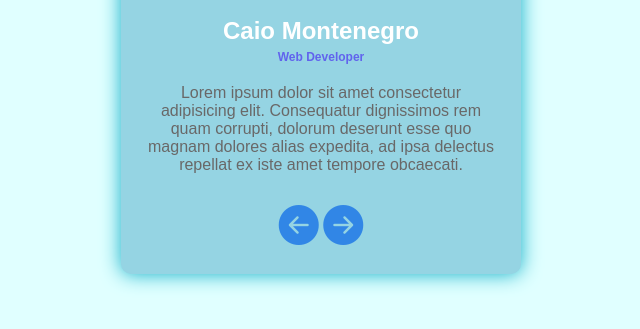
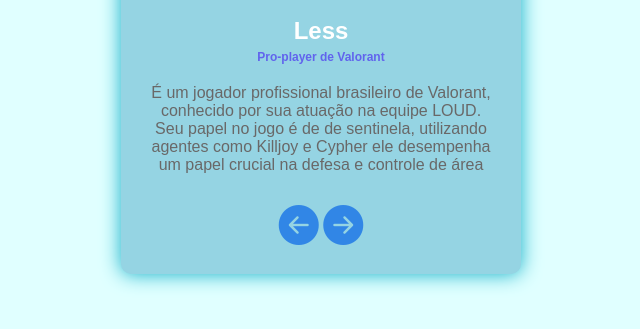
Before and after one commit to CaioMBM/card-reviews, a plain HTML site: page index.html in a window 1280 px wide. Both pictures are taken after a click on the icon 617 px from the left and 637 px from the top of the page. Shown: the part 411-740 px from the top of the page, without its empty margins (319-959 px from the left). Drawn offline with nearby package versions, Linux system fonts and the light colour scheme.

Commit message:
Criação do código Javascript

```diff
--- a/index.html
+++ b/index.html
@@ -10,6 +10,9 @@
 
     <!-- Bootstrap - Icons -->
     <link rel="stylesheet" href="https://cdn.jsdelivr.net/npm/bootstrap-icons@1.11.3/font/bootstrap-icons.min.css">
+
+    <!-- JAVASCRIPT -->
+    <script src="script.js" defer></script>
 </head>
 <body>
     <main>
--- /dev/null
+++ b/script.js
@@ -0,0 +1,82 @@
+// Local onde está armazenado os dados das pessoas
+const reviews = [
+    {
+        id: 1,
+        name: "Caio Montenegro",
+        job: "Web Developer",
+        img: "img/caio.jpg",
+        text: "Lorem ipsum dolor sit amet consectetur adipisicing elit. Consequatur dignissimos rem quam corrupti, dolorum deserunt esse quo magnam dolores alias expedita, ad ipsa delectus repellat ex iste amet tempore obcaecati.",
+    },
+    {
+        id: 2,
+        name: "Cristiano Ronaldo",
+        job: "Jogador de Futebol",
+        img: "img/cr7.jpg",
+        text: "Cristiano Ronaldo é um dos maiores jogadores de futebol da história. Nascido em 5 de fevereiro de 1985, na Madeira, Portugal, ele é conhecido por sua incrível habilidade, velocidade, força física e capacidade de marcar gols.",
+    },
+    {
+        id: 3,
+        name: "Less",
+        job: "Pro-player de Valorant",
+        img: "img/less.jpg",
+        text: "É um jogador profissional brasileiro de Valorant, conhecido por sua atuação na equipe LOUD. Seu papel no jogo é de de sentinela, utilizando agentes como Killjoy e Cypher ele desempenha um papel crucial na defesa e controle de área",
+    },
+];
+
+// Selecionando o que vai ser alterável do card
+const img    = document.getElementById("person-img");
+const author = document.getElementById("author");
+const job    = document.getElementById("job");
+const info   = document.getElementById("info");
+
+// Selecionando os botões
+const btnAntecessor = document.getElementById("btnAntecessor");
+const btnSucessor   = document.getElementById("btnSucessor");
+
+// Definindo item (do array) inicial para que exiba quando a página ser carregada
+let currentItem = 0;
+
+// Página sendo carregada
+window.addEventListener('DOMContentLoaded', function(){
+    showPerson();
+});
+
+// Função para mudar as informações do card
+function showPerson(){
+    const item = reviews[currentItem];
+
+    img.src            = item.img;
+    author.textContent = item.name;
+    job.textContent    = item.job;
+    info.textContent   = item.text;
+};
+
+// addEventListener para mostrar próxima pessoa
+btnSucessor.addEventListener("click", function(){
+    currentItem++;
+
+    // If para não deixar que o usuário chegue no último obejto (pessoa) do array (do card) e clique para ir para o próximo, como não terá próximo então iria dar erro sem esse if.
+    // Essa condição faz com que trave ao chegar na última pessoa do card
+    if(currentItem > reviews.length -1){
+        currentItem = 0;
+    };
+    showPerson();
+
+    // Essa condição faz com que trave ao chegar na última pessoa do card
+    // if(currentItem < reviews.length){
+    //     showPerson();
+    // };
+
+});
+
+// addEventListener para mostrar pessoa anterior
+btnAntecessor.addEventListener("click", function(){
+    currentItem--;
+
+    // If para não deixar que o usuário chegue no primeiro obejto (pessoa) do array (do card) e clique para ir para o antecessor, como não terá o antecessor então iria dar erro sem esse if.
+    // Essa condição faz com que trave ao chegar na última pessoa do card
+    if(currentItem < 0){
+        currentItem = reviews.length -1;
+    };
+    showPerson();
+});
```
